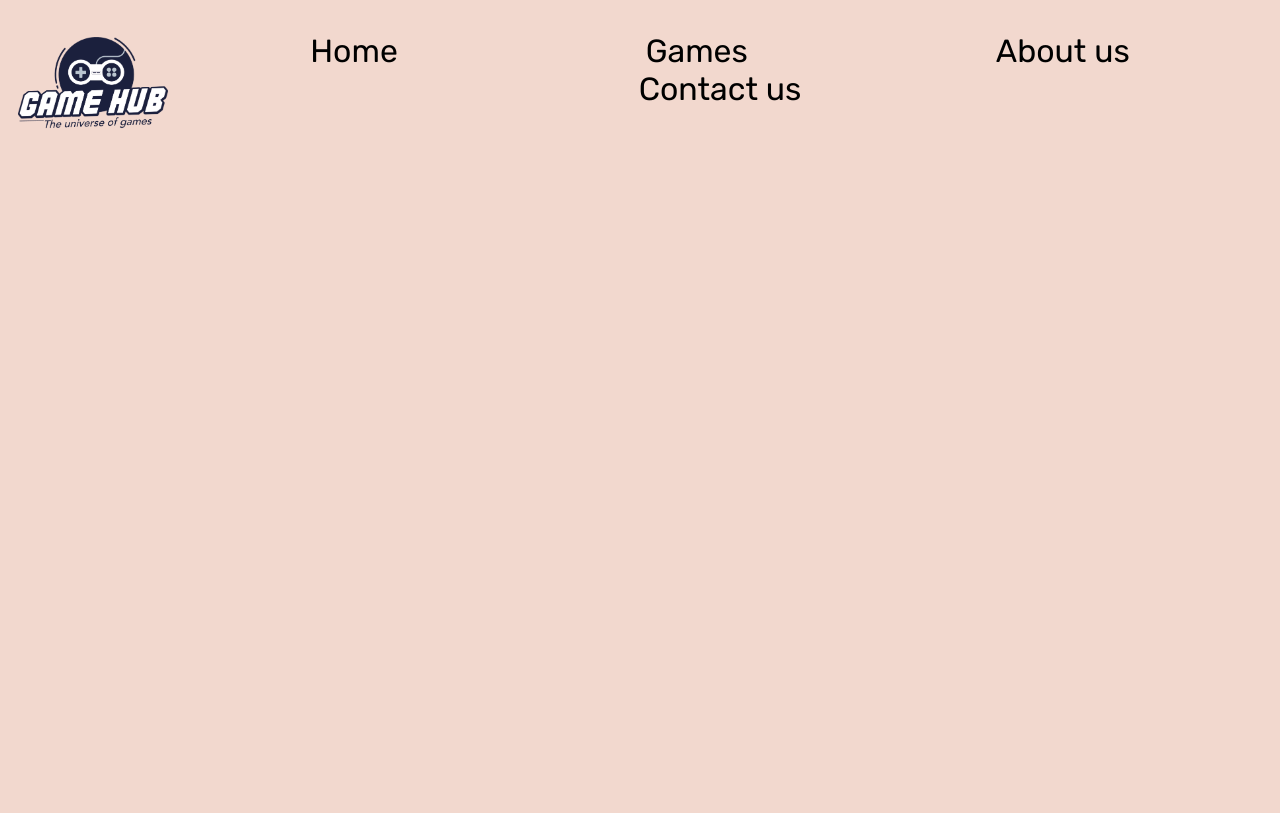
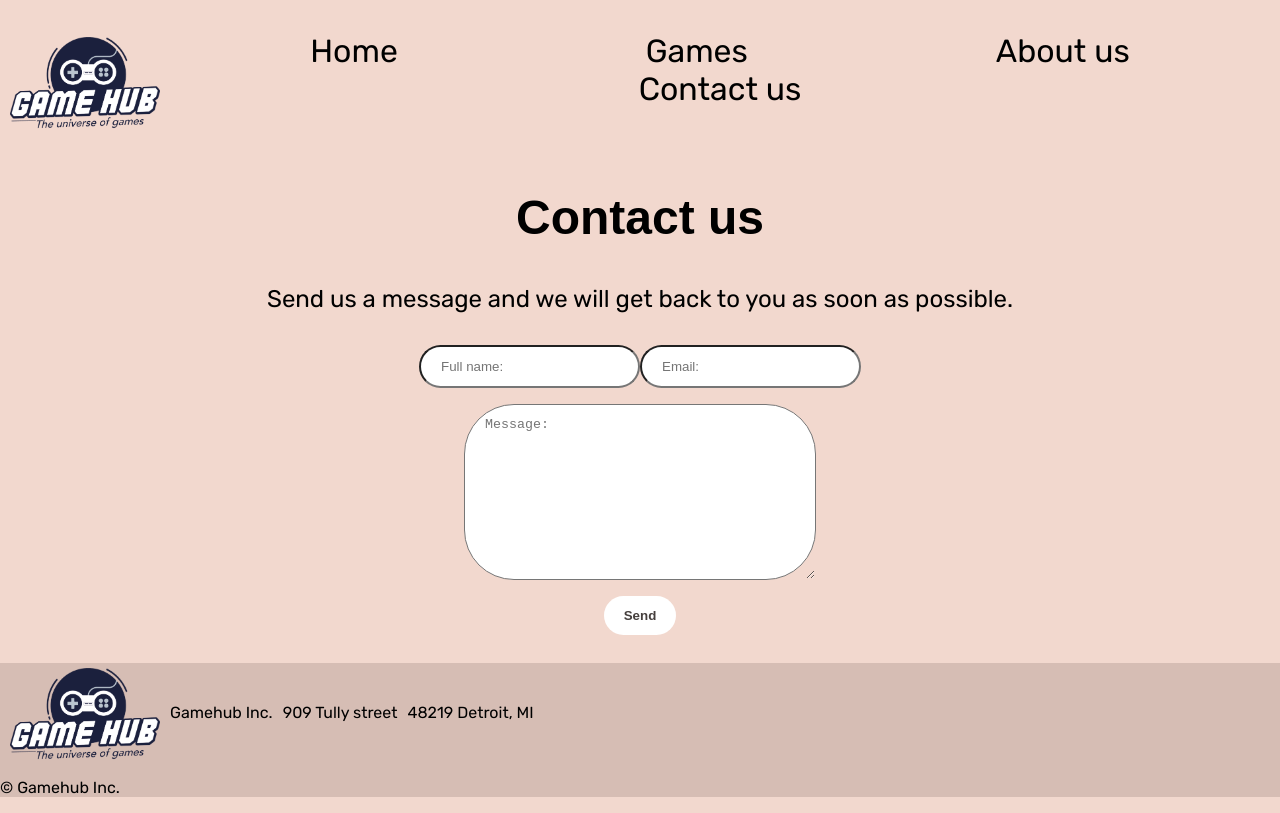
Before and after one commit to Noroff-FEU-Assignments/cross-course-project-Lundkarn00, a plain HTML site: page contact.html in a window 1280 px wide. Drawn offline with Linux system fonts and the light colour scheme; a web font is replaced by a local one.

Commit message:
more progress

```diff
--- a/contact.html
+++ b/contact.html
@@ -20,6 +20,27 @@
     </div>
 </head>
 <body>
-
+  <section class="contact">
+    <h2>Contact us</h2>
+    <p>Send us a message and we will get back to you as soon as possible.</p>
+    <form action="submit.php" method="POST">
+      <div class="contact-form">
+        <div class="input-container">
+          <input type="text" name="name" placeholder="Full name:" class="contact-name" required>
+          <input type="email" name="email" placeholder="Email:" class="contact-email" required>
+        </div>
+        <textarea name="message" placeholder="Message:" class="contact-message" required></textarea>
+        <input type="submit" value="Send" class="contact-cta">
+      </div>
+    </form>
+  </section>
+  <footer>
+    <section class="logo-adress">
+      <img src=".github/images/logo.png" alt="Gamehub logo" class="logo-footer">
+      <p>Gamehub Inc.</p>
+      <p>909 Tully street</p>
+      <p>48219 Detroit, MI</p>
+    </section>
+    <p>&copy; Gamehub Inc.</p>
 </body>
 </html>
```
Also changed, not shown: about.html (+15 -1 lines), games.html (+9 -0 lines), index.html (+1 -1 lines), .github/css/styles.css.
